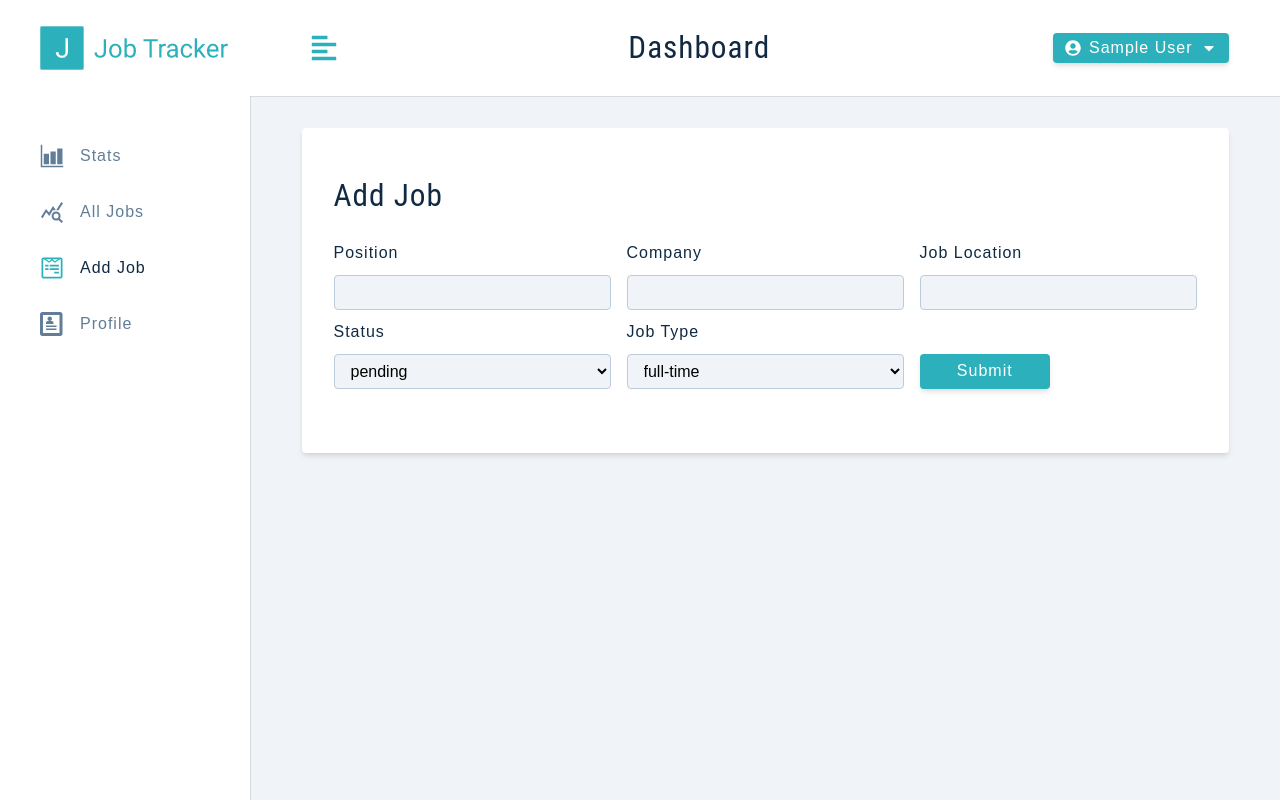
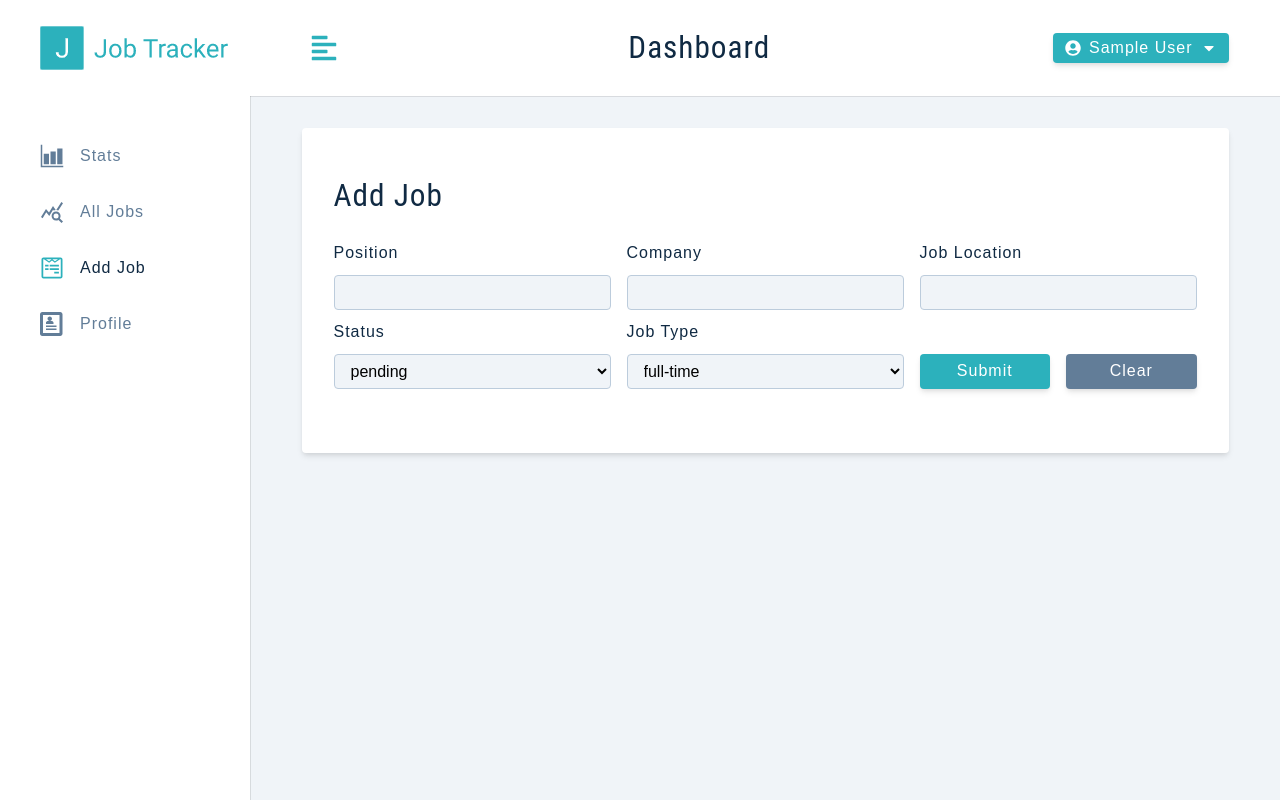
Before and after one commit to DreamHigh0820/job_tracker, a React (Create React App) app in the folder client/: page /add-job in a window 1280 px wide. Built offline with nearby package versions, Linux system fonts and the light colour scheme; sample sign-in values are in the browser's storage.

Commit message:
Add Clear Button to Add Job page

```diff
--- a/client/src/pages/Dashboard/AddJob.js
+++ b/client/src/pages/Dashboard/AddJob.js
@@ -15,7 +15,8 @@ export default function AddJob() {
     jobTypeOptions,
     status,
     statusOptions,
-    handleChange
+    handleChange,
+    clearValues,
   } = useAppContext();
 
   const handleSubmit = (e) => {
@@ -84,6 +85,16 @@ export default function AddJob() {
             >
               submit
             </button>
+
+            <button
+              className='btn btn-block clear-btn'
+              onClick={(e) => {
+                e.preventDefault();
+                clearValues();
+              }}
+            >
+              clear
+            </button>
           </div>
         </div>
       </form>
```
